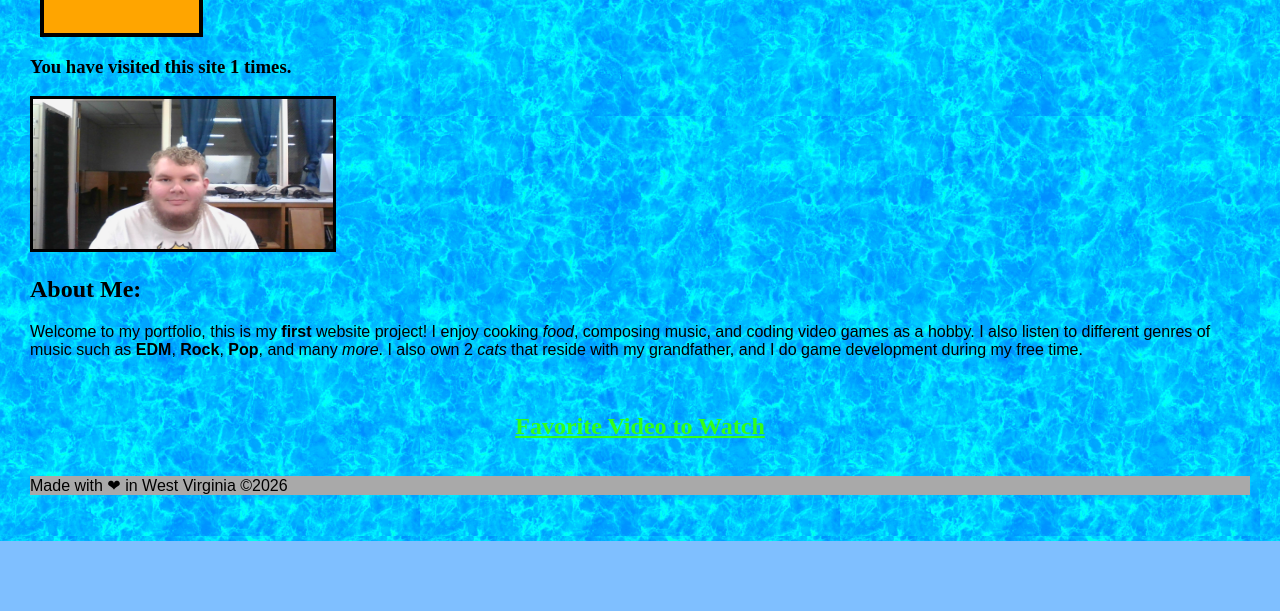
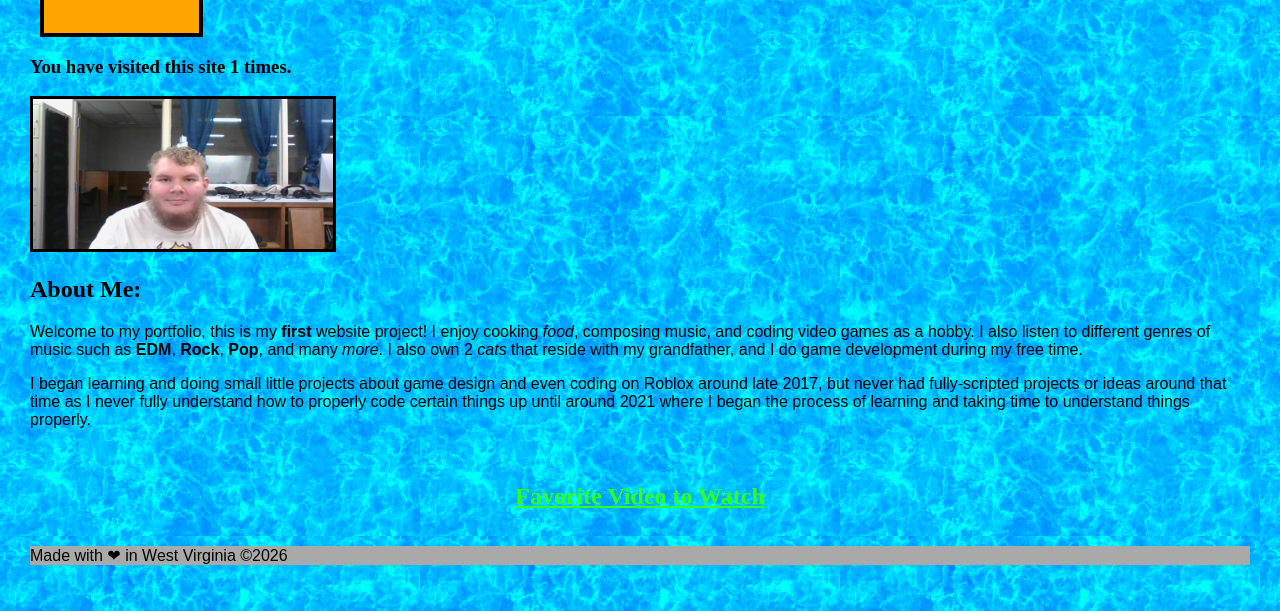
Before and after one commit to cgaither2026/PortfolioFinal, a plain HTML site: page index.html in a window 1280 px wide. Shown: the part 304-915 px from the top of the page. Before the commit the page ends 845 px from the top, so only its background shows below. Drawn offline with Linux system fonts and the light colour scheme.

Commit message:
More about me info

```diff
--- a/index.html
+++ b/index.html
@@ -41,6 +41,10 @@ and coding video games as a hobby. I also listen to different genres of music
 such as <strong>EDM</strong>, <strong>Rock</strong>, <strong>Pop</strong>,
 and many <i>more</i>. I also own 2 <i>cats</i> that reside with my grandfather,
 and I do game development during my free time.</p>
+<p>I began learning and doing small little projects about game design and even coding
+ on Roblox around late 2017, but never had fully-scripted projects or ideas around that time
+ as I never fully understand how to properly code certain things up until around 2021 where I began
+ the process of learning and taking time to understand things properly.</p>
 <br>
 <div class="flex-container">
 <h2><a href="https://www.youtube.com/watch?v=Pp2wbyLoEtM">Favorite Video to Watch</a></h2>
```
